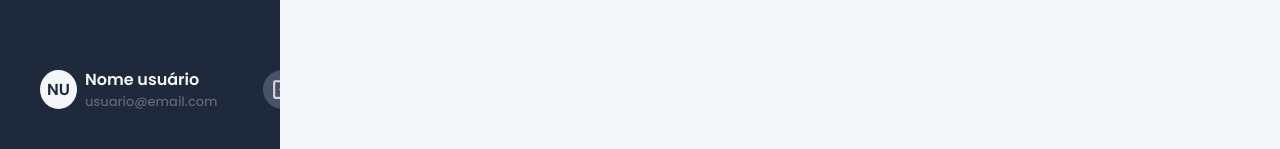
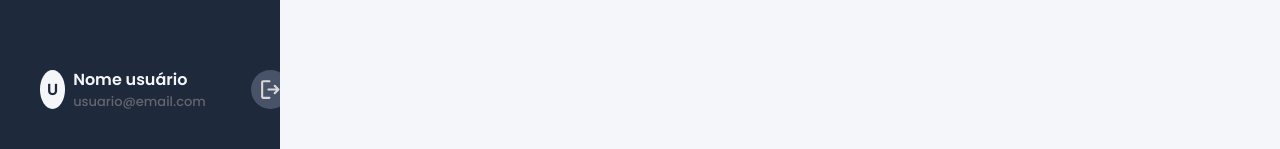
Before and after one commit to Heber-Wl/pipeline-de-sistema-frontend, a React (Vite) app: page /dashboard in a window 1280 px wide. Shown: the part 648-797 px from the top of the page. Built offline with nearby package versions, Linux system fonts and the light colour scheme.

Commit message:
fix: pegar as informações do usuário logado

```diff
--- a/src/components/layout/Menu.tsx
+++ b/src/components/layout/Menu.tsx
@@ -1,9 +1,27 @@
-import { Link } from "react-router-dom";
+import { Link, useNavigate  } from "react-router-dom";
 import type { ReactNode } from 'react';
+import { useState, useEffect } from 'react';
 
 import './Layout.css';
 
 export default function Menu({ children }: { children: ReactNode }) {
+    const [user, setUser] = useState<any>(null);
+
+    useEffect(() => {
+        const storedUser = localStorage.getItem("user");
+
+        if (storedUser) {
+            setUser(JSON.parse(storedUser));
+        }
+    }, []);
+
+    const navigate = useNavigate();
+
+    const handleLogout = () => {
+        localStorage.removeItem("user");
+        navigate("/", { replace: true });
+    };
+
     return (
         <div className="content">
             <div className="menu-lateral">
@@ -21,19 +39,27 @@ export default function Menu({ children }: { children: ReactNode }) {
                 <div className="usuario-logout">
                     <div className="user">
                         <div className="logo-iniciais">
-                            <span className='iniciais'>NU</span>
+                            <span className='iniciais'>
+                                {user?.name
+                                    ? user.name
+                                        .split(" ")
+                                        .map((n: string) => n[0])
+                                        .join("")
+                                        .toUpperCase()
+                                    : "U"}
+                            </span>
                         </div>
                         <div className="nome-email">
-                            <span className='nome'>Nome usuário</span>
-                            <span className='email'>usuario@email.com</span>
+                            <span className='nome'>{user?.name || "Nome usuário"}</span>
+                            <span className='email'>{user?.email || "usuario@email.com"}</span>
                         </div>
                     </div>
-                    <Link className="logout" to="/">
+                    <div className="logout" onClick={handleLogout}>
                         <svg xmlns="http://www.w3.org/2000/svg" width="25" height="25" viewBox="0 0 24 24">
                             <path d="M0 0h24v24H0z" fill="none" />
                             <path fill="#dcd8d8" d="M5 21q-.825 0-1.412-.587T3 19V5q0-.825.588-1.412T5 3h6q.425 0 .713.288T12 4t-.288.713T11 5H5v14h6q.425 0 .713.288T12 20t-.288.713T11 21zm12.175-8H10q-.425 0-.712-.288T9 12t.288-.712T10 11h7.175L15.3 9.125q-.275-.275-.275-.675t.275-.7t.7-.313t.725.288L20.3 11.3q.3.3.3.7t-.3.7l-3.575 3.575q-.3.3-.712.288t-.713-.313q-.275-.3-.262-.712t.287-.688z" />
                         </svg>
-                    </Link>
+                    </div>
                 </div>
             </div>
             <div className="pagina">
```
